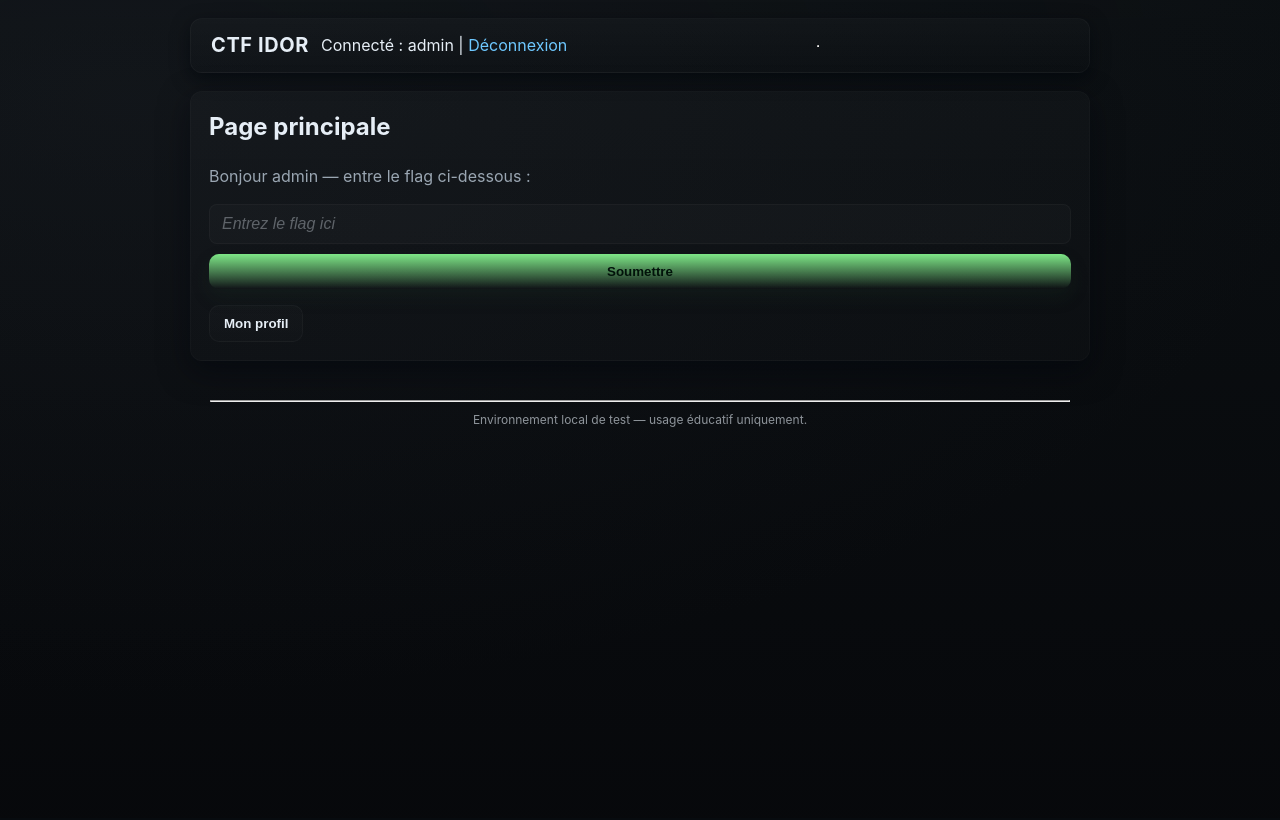
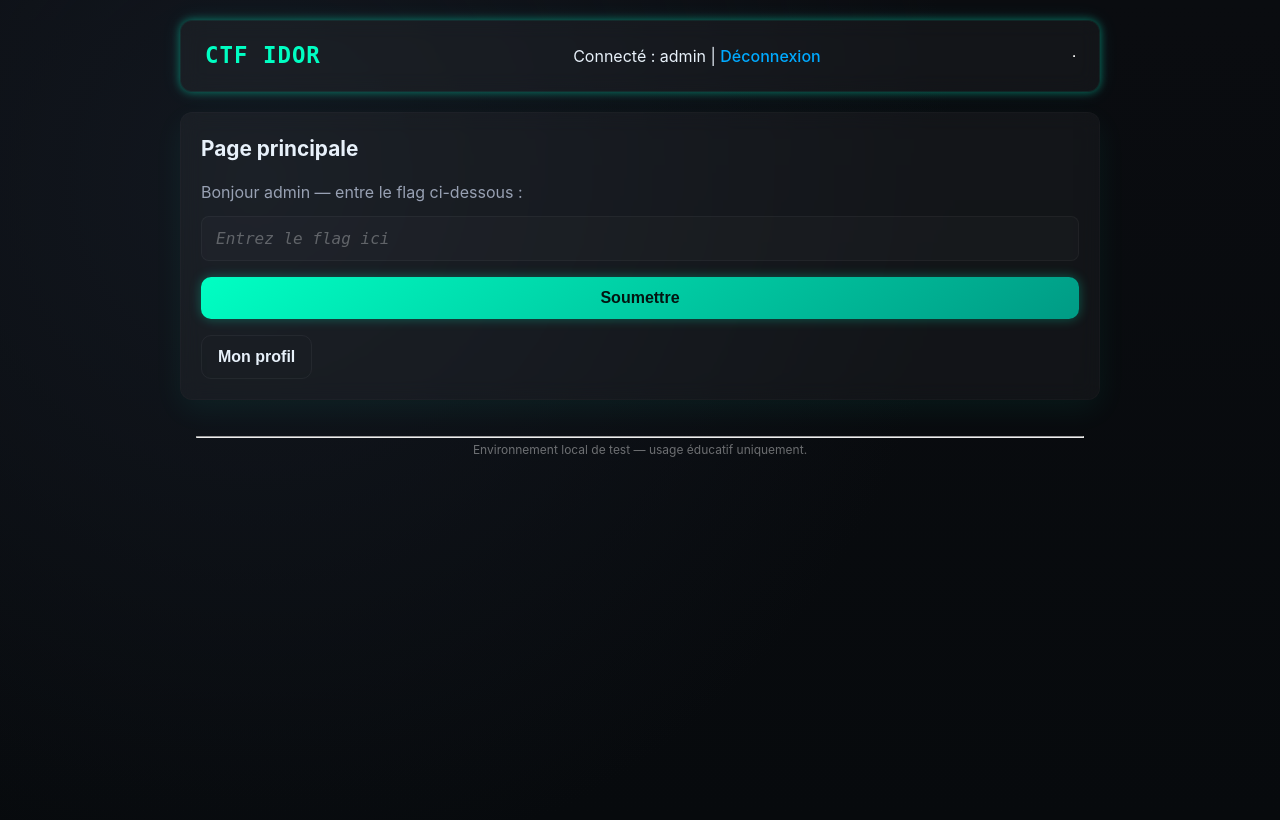
Before and after one commit to Shrekye/IDOR-Challenge, a Flask app: page / in a window 1280 px wide. Before the commit the page ends 427 px from the top, so only its background shows below. Run offline with Flask 3, Linux system fonts and the light colour scheme; a user stored in the database is signed in.

Commit message:
new style

```diff
--- a/static/style.css
+++ b/static/style.css
@@ -1,164 +1,216 @@
 :root {
-  --bg: #0b0f12;
-  --panel: #0f1720;
-  --muted: #9aa6b2;
-  --text: #e6eef6;
-  --accent: #7ee787;
-  --accent-2: #6ec8ff;
-  --danger: #ff7b7b;
-  --success: #2fe3a1;
-  --warning: #ffd580;
-  --glass: rgba(255,255,255,0.03);
-  --radius: 10px;
-  --max-width: 900px;
-  --shadow: 0 6px 18px rgba(2,6,12,0.6);
-  --mono: "Segoe UI Mono", "SFMono-Regular", Menlo, Monaco, monospace;
+  --bg: #0a0c10;
+  --panel: #10141c;
+  --muted: #98a1b3;
+  --text: #e8f1fa;
+  --accent: #00ffc3;         /* néon vert/bleu */
+  --accent-2: #00aaff;       /* néon bleu vif */
+  --danger: #ff4d6d;
+  --success: #29f3b5;
+  --warning: #ffc864;
+  --glass: rgba(255, 255, 255, 0.04);
+  --radius: 12px;
+  --max-width: 920px;
+  --shadow: 0 8px 24px rgba(0, 255, 195, 0.08);
+  --mono: "JetBrains Mono", "Fira Code", monospace;
+  --blur: 10px;
+  --glow: 0 0 8px rgba(0,255,200,0.4), 0 0 20px rgba(0,255,255,0.1);
 }
 
-* { box-sizing: border-box; }
-html,body {
+* {
+  box-sizing: border-box;
+  margin: 0;
+  padding: 0;
+}
+
+html, body {
   height: 100%;
-  margin: 0;
-  background: radial-gradient(1200px 600px at 10% 10%, rgba(46, 50, 60, 0.2), transparent),
-              linear-gradient(180deg, var(--bg), #06070a 120%);
+  background: radial-gradient(1000px at 20% 20%, #12171f 0%, transparent 70%),
+              linear-gradient(180deg, var(--bg), #070a0d 100%);
+  font-family: 'Inter', 'Segoe UI', sans-serif;
   color: var(--text);
-  font-family: Inter, "Helvetica Neue", Arial, sans-serif;
+  line-height: 1.5;
   -webkit-font-smoothing: antialiased;
-  -moz-osx-font-smoothing: grayscale;
-  line-height: 1.45;
 }
 
 body > header, main, footer {
   max-width: var(--max-width);
-  margin: 18px auto;
-  padding: 12px 20px;
+  margin: 20px auto;
+  padding: 18px 24px;
 }
 
 header {
   display: flex;
+  justify-content: space-between;
   align-items: center;
-  justify-content: space-between;
-  gap: 12px;
-  padding: 14px 20px;
-  background: linear-gradient(180deg, rgba(255,255,255,0.02), transparent);
-  border-radius: 12px;
-  box-shadow: var(--shadow);
-  border: 1px solid rgba(255,255,255,0.03);
+  background: var(--glass);
+  border: 1px solid rgba(0, 255, 200, 0.08);
+  border-radius: var(--radius);
+  box-shadow: var(--glow);
+  backdrop-filter: blur(var(--blur));
 }
+
 header h1 {
-  margin: 0;
-  font-size: 1.25rem;
-  letter-spacing: 0.6px;
-  color: var(--text);
+  font-size: 1.4rem;
+  color: var(--accent);
+  letter-spacing: 1px;
+  font-family: var(--mono);
 }
-header a { color: var(--accent-2); text-decoration: none; }
-header a:hover { text-decoration: underline; }
+
+header a {
+  color: var(--accent-2);
+  text-decoration: none;
+  font-weight: 500;
+}
+header a:hover {
+  text-decoration: underline;
+}
 
 main {
-  margin-top: 16px;
-  padding: 18px;
-  background: linear-gradient(180deg, rgba(255,255,255,0.02), rgba(255,255,255,0.01));
-  border-radius: 12px;
+  margin-top: 20px;
+  padding: 20px;
+  background: var(--glass);
+  border-radius: var(--radius);
+  box-shadow: 0 10px 30px rgba(0,255,200,0.06);
   border: 1px solid rgba(255,255,255,0.02);
-  box-shadow: 0 10px 30px rgba(2,6,12,0.55);
+  backdrop-filter: blur(var(--blur));
 }
 
-.flashes { list-style: none; padding: 0; margin: 0 0 12px 0; display: grid; gap: 8px; }
+main > h2 {
+  font-size: 1.3rem;
+  color: var(--text);
+  margin-bottom: 1rem;
+}
+
+.flashes {
+  display: grid;
+  gap: 12px;
+  margin-bottom: 16px;
+  list-style: none;
+  padding: 0;
+}
 .flash {
-  padding: 10px 14px;
-  border-radius: 10px;
+  padding: 12px 16px;
+  border-radius: var(--radius);
+  background: var(--glass);
+  border: 1px solid rgba(255,255,255,0.05);
   font-size: 0.95rem;
-  border: 1px solid rgba(255,255,255,0.02);
-  background: var(--glass);
-  display: inline-block;
 }
-.flash.success { border-color: rgba(46, 200, 150, 0.12); box-shadow: inset 0 1px 0 rgba(255,255,255,0.01); color: var(--success); }
-.flash.danger  { border-color: rgba(255, 90, 90, 0.12); color: var(--danger); }
-.flash.warning { border-color: rgba(255, 200, 80, 0.12); color: var(--warning); }
+.flash.success { color: var(--success); border-left: 4px solid var(--success); }
+.flash.danger  { color: var(--danger);  border-left: 4px solid var(--danger); }
+.flash.warning { color: var(--warning); border-left: 4px solid var(--warning); }
 
-form { margin-top: 10px; display: grid; gap: 10px; }
-label { display: block; font-size: 0.95rem; color: var(--muted); }
+form {
+  display: grid;
+  gap: 16px;
+  margin-top: 12px;
+}
+label {
+  color: var(--muted);
+  font-size: 0.9rem;
+}
 input[type="text"], input[type="password"], input[type="email"] {
   width: 100%;
-  padding: 10px 12px;
+  padding: 12px 14px;
   border-radius: 8px;
-  border: 1px solid rgba(255,255,255,0.03);
+  border: 1px solid rgba(255,255,255,0.04);
   background: rgba(255,255,255,0.02);
   color: var(--text);
   font-size: 1rem;
+  font-family: var(--mono);
+  transition: 0.15s ease;
+}
+input:focus {
+  border-color: var(--accent-2);
+  box-shadow: 0 0 0 3px rgba(0,170,255,0.3);
   outline: none;
-  transition: box-shadow .15s, transform .06s;
+  transform: translateY(-1px);
 }
-input::placeholder { color: rgba(230,238,246,0.35); font-style: italic; }
-input:focus {
-  box-shadow: 0 6px 18px rgba(110,200,255,0.06), 0 0 0 4px rgba(110,200,255,0.04);
-  border-color: rgba(110,200,255,0.35);
-  transform: translateY(-1px);
+input::placeholder {
+  color: rgba(255,255,255,0.3);
+  font-style: italic;
 }
 
 button {
-  display: inline-block;
-  padding: 10px 14px;
+  padding: 12px 16px;
   border-radius: 10px;
   border: none;
+  font-weight: 600;
+  font-size: 1rem;
+  background: linear-gradient(145deg, var(--accent), #009b85);
+  color: #031511;
   cursor: pointer;
-  font-weight: 600;
-  background: linear-gradient(180deg, var(--accent), rgba(0,0,0,0.03));
-  color: #02120a;
-  box-shadow: 0 8px 18px rgba(30,60,40,0.18);
-  transition: transform .08s ease, box-shadow .12s;
+  box-shadow: 0 0 12px rgba(0,255,200,0.3);
+  transition: transform 0.1s ease, box-shadow 0.2s ease;
 }
-button:hover { transform: translateY(-2px); box-shadow: 0 12px 28px rgba(30,60,40,0.22); }
-button:active { transform: translateY(0); }
+button:hover {
+  transform: translateY(-2px);
+  box-shadow: 0 0 20px rgba(0,255,200,0.4);
+}
+button:active {
+  transform: scale(0.98);
+}
 button.secondary {
-  background: linear-gradient(180deg, rgba(255,255,255,0.02), rgba(255,255,255,0.01));
+  background: transparent;
   color: var(--text);
-  border: 1px solid rgba(255,255,255,0.03);
+  border: 1px solid rgba(255,255,255,0.05);
   box-shadow: none;
 }
 
-ul { padding-left: 1.1rem; color: var(--muted); }
-p { color: var(--muted); }
+ul {
+  padding-left: 1.2rem;
+  color: var(--muted);
+}
+p {
+  color: var(--muted);
+}
 code {
-  background: rgba(255,255,255,0.02);
-  padding: 2px 6px;
+  background: rgba(255,255,255,0.05);
+  padding: 3px 6px;
   border-radius: 6px;
   color: var(--accent-2);
   font-family: var(--mono);
   font-size: 0.95rem;
 }
 
-main > h2 { margin-top: 0; color: var(--text); }
 .profile {
-  background: linear-gradient(180deg, rgba(255,255,255,0.01), rgba(255,255,255,0.00));
-  padding: 14px;
+  background: rgba(255,255,255,0.02);
+  padding: 16px;
   border-radius: var(--radius);
-  border: 1px solid rgba(255,255,255,0.02);
+  border: 1px solid rgba(255,255,255,0.03);
 }
-.profile p { margin: 8px 0; color: var(--muted); }
-.profile strong { color: var(--text); }
+.profile p {
+  margin: 8px 0;
+  color: var(--muted);
+}
+.profile strong {
+  color: var(--text);
+}
 
 footer {
-  max-width: var(--max-width);
-  margin: 22px auto;
-  padding: 10px 20px;
-  color: rgba(230,238,246,0.6);
+  text-align: center;
   font-size: 0.9rem;
-  text-align: center;
+  color: rgba(255,255,255,0.4);
+  padding: 16px;
 }
 
 @media (max-width: 640px) {
-  body > header, main, footer { margin: 12px; padding: 12px; }
-  header { flex-direction: column; align-items: flex-start; gap: 8px; }
-  button { width: 100%; }
+  body > header, main, footer {
+    margin: 12px;
+    padding: 16px;
+  }
+  header {
+    flex-direction: column;
+    align-items: flex-start;
+    gap: 10px;
+  }
+  button {
+    width: 100%;
+  }
 }
 
-:focus { outline: 3px solid rgba(110,200,255,0.12); outline-offset: 3px; border-radius: 8px; }
-
-header::after {
-  content: "";
-  display: block;
-  height: 1px;
-  margin-top: 12px;
-  background: linear-gradient(90deg, rgba(255,255,255,0.02), rgba(255,255,255,0.00));
+:focus {
+  outline: 2px solid rgba(0,170,255,0.3);
+  outline-offset: 2px;
+  border-radius: 8px;
 }
--- a/templates/index.html
+++ b/templates/index.html
@@ -2,14 +2,17 @@
 {% block content %}
 <div class="intro">
   <h1>Bienvenue sur le Challenge IDOR</h1>
+  <br>
   <p>
     Ce mini-challenge a été créé à des fins <strong>éducatives</strong>
     pour sensibiliser à la sécurité web, notamment aux failles de type
     <code>Insecure Direct Object Reference (IDOR)</code>.
   </p>
+  <br>
   <p>
     Réalisé par <strong>Shrekye - Erwann Dumas</strong>.
   </p>
+  <br>
   <div class="cta">
     <a href="{{ url_for('register') }}"><button>S'inscrire</button></a>
     <a href="{{ url_for('login') }}"><button class="secondary">Connexion</button></a>
--- a/templates/login.html
+++ b/templates/login.html
@@ -6,5 +6,6 @@
   <label>Mot de passe: <input type="password" name="password" required></label><br>
   <button type="submit">Se connecter</button>
 </form>
-<p><a href="{{ url_for('register') }}">Créer un compte</a></p>
+<br>
+<a href="{{ url_for('register') }}"><button class="secondary">Créer un compte</button></a>
 {% endblock %}
--- a/templates/register.html
+++ b/templates/register.html
@@ -6,5 +6,6 @@
   <label>Mot de passe: <input type="password" name="password" required></label><br>
   <button type="submit">S'inscrire</button>
 </form>
-<p><a href="{{ url_for('login') }}">Déjà inscrit ? Connexion</a></p>
+<br>
+<a href="{{ url_for('login') }}"><button class="secondary">Déjà inscrit ? Connexion</button></a>
 {% endblock %}
--- a/templates/user.html
+++ b/templates/user.html
@@ -6,6 +6,7 @@
   <p><strong>username:</strong> {{ user.username }}</p>
   <p><strong>role:</strong> {{ user.role }}</p>
   <p><strong>profile_data:</strong> {{ user.profile_data }}</p>
+  <br>
   <a href="{{ url_for('index') }}"><button class="secondary">Retour</button></a>
 </div>
 {% endblock %}
```
Also changed, not shown: ctf.db.
